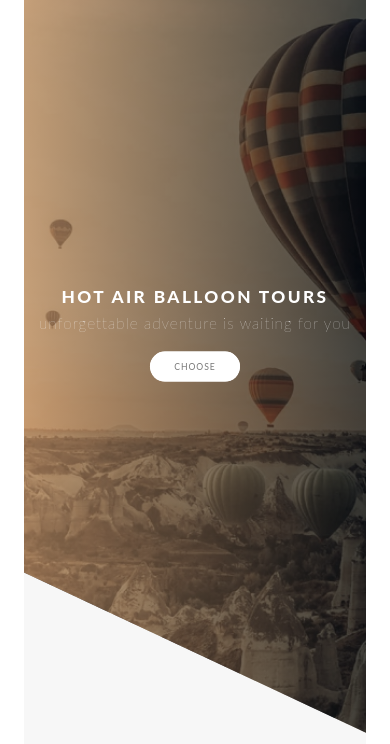
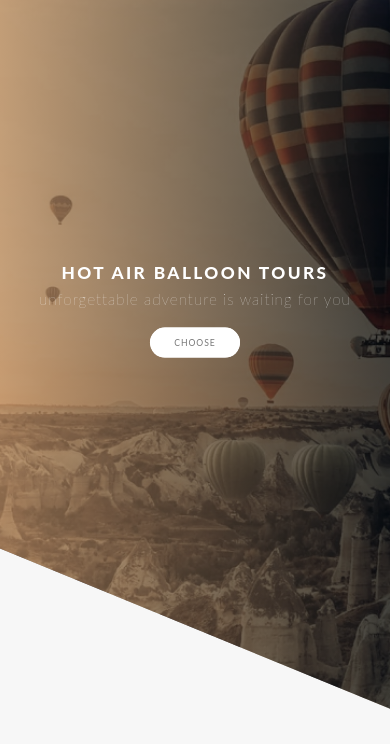
Before and after one commit to supervenca/project-baloons, a plain HTML site: page index.html in a window 390 px wide. Shown: the part 93-837 px from the top of the page. Drawn offline with Linux system fonts and the light colour scheme; a script that the page names is missing; files whose address does not match are found by name.

Commit message:
responsive-body-padding

```diff
--- a/Sass/base/_base.sass
+++ b/Sass/base/_base.sass
@@ -17,7 +17,8 @@ html
 body
     padding: 5rem
     background-color: $color-white
-
+    @include respond(tablet)
+        padding: 0
 .container
     background-color: $color-grey-light
     position: relative
```
Also changed, not shown: css/style.css, 1 other file.
